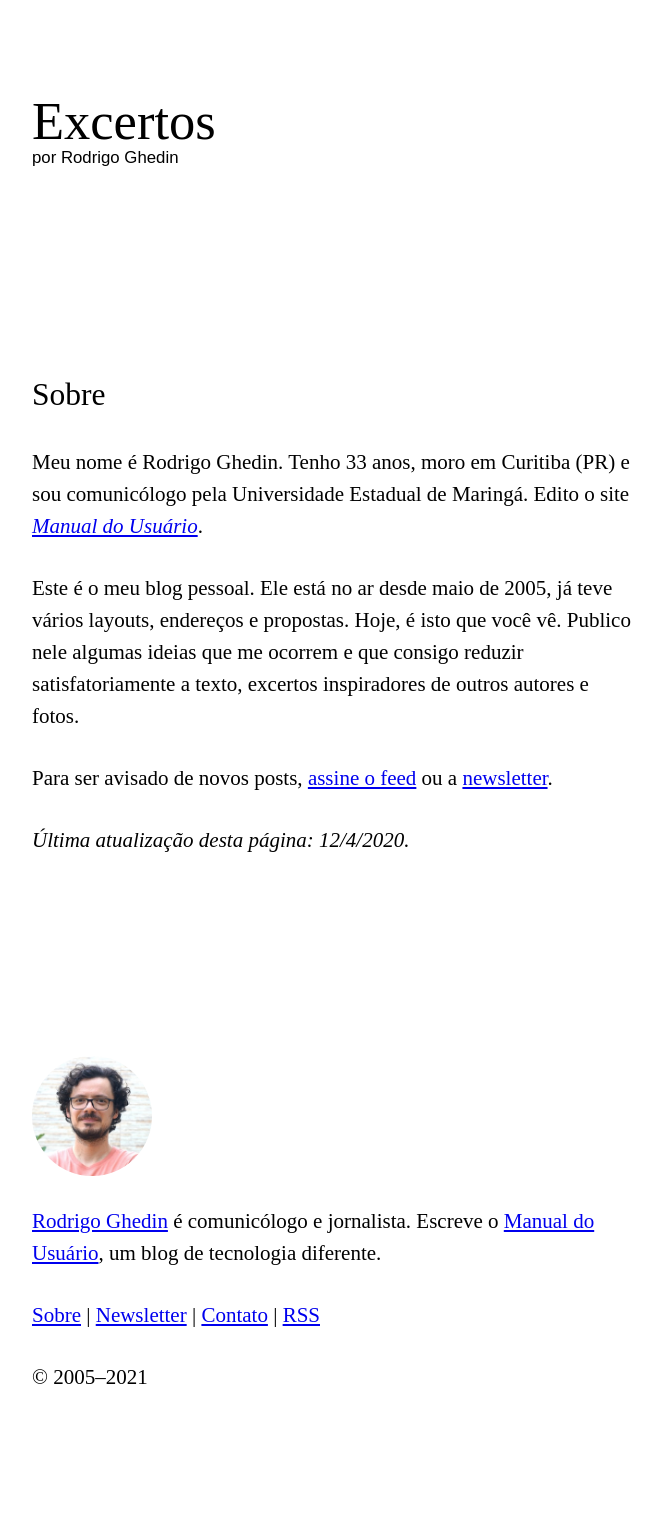
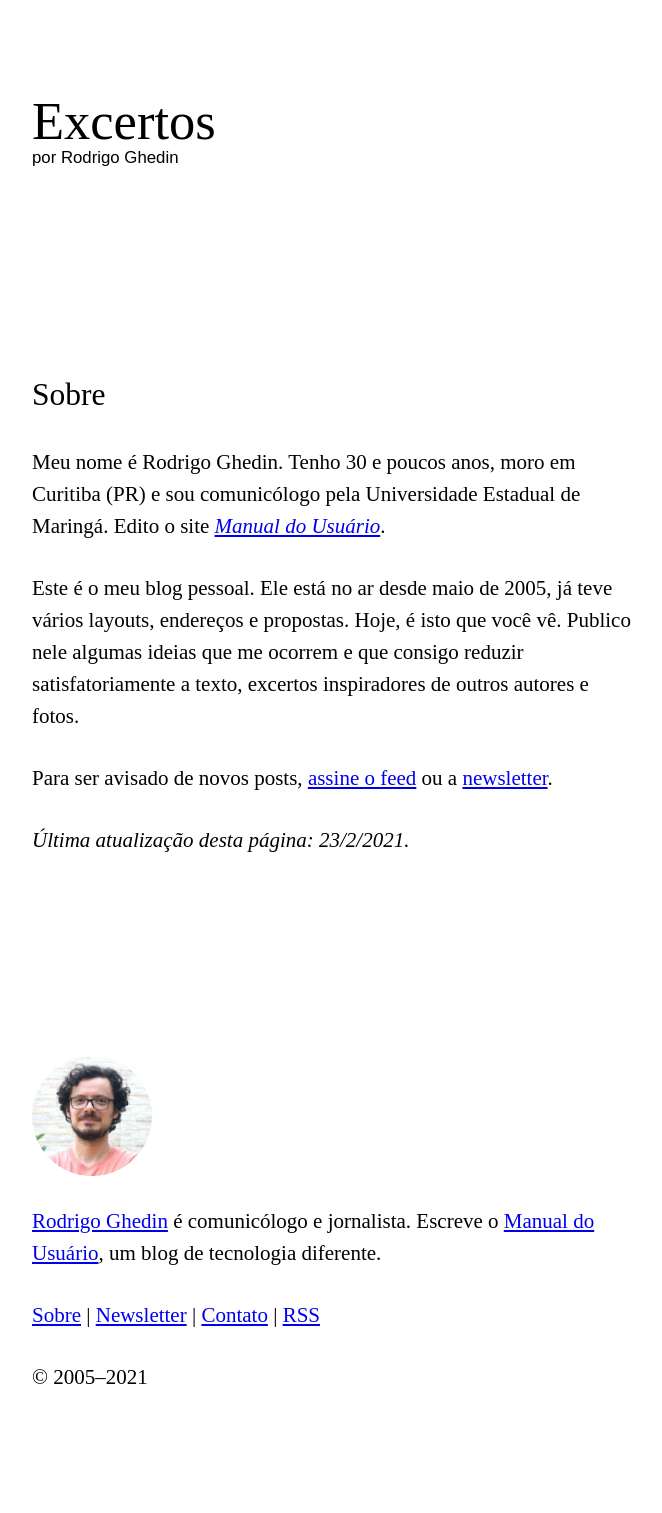
Before and after one commit to rghedin/rghedin.github.io, a Jekyll site: the page built from sobre.md, in a window 1280 px wide. Shown: the whole page, without its empty margins (308-970 px from the left). Built offline with Jekyll 4.4.1, drawn with Linux system fonts in a browser that asks for light colours.

Commit message:
Atualiza ano na página "Sobre"

```diff
--- a/sobre.md
+++ b/sobre.md
@@ -2,10 +2,10 @@
 layout: page
 title: "Sobre"
 ---
-Meu nome é Rodrigo Ghedin. Tenho 33 anos, moro em Curitiba (PR) e sou comunicólogo pela Universidade Estadual de Maringá. Edito o site [_Manual do Usuário_](https://manualdousuario.net/).
+Meu nome é Rodrigo Ghedin. Tenho 30 e poucos anos, moro em Curitiba (PR) e sou comunicólogo pela Universidade Estadual de Maringá. Edito o site [_Manual do Usuário_](https://manualdousuario.net/).
 
 Este é o meu blog pessoal. Ele está no ar desde maio de 2005, já teve vários layouts, endereços e propostas. Hoje, é isto que você vê. Publico nele algumas ideias que me ocorrem e que consigo reduzir satisfatoriamente a texto, excertos inspiradores de outros autores e fotos.
 
 Para ser avisado de novos posts, [assine o feed](https://blog.ghed.in/feed.xml) ou a [newsletter](https://newsletter.ghed.in).
 
-_Última atualização desta página: 12/4/2020._
+_Última atualização desta página: 23/2/2021._
```
